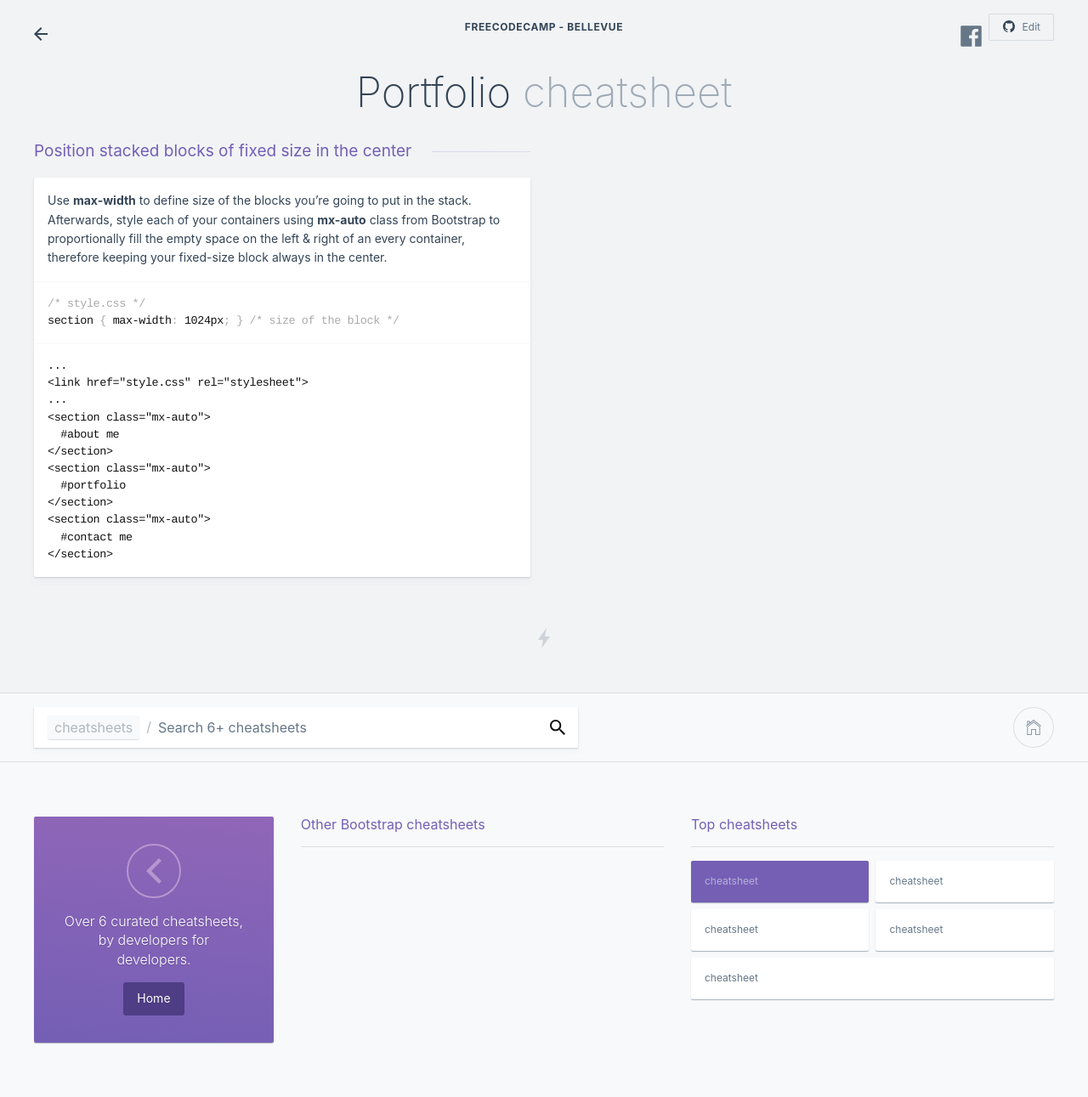
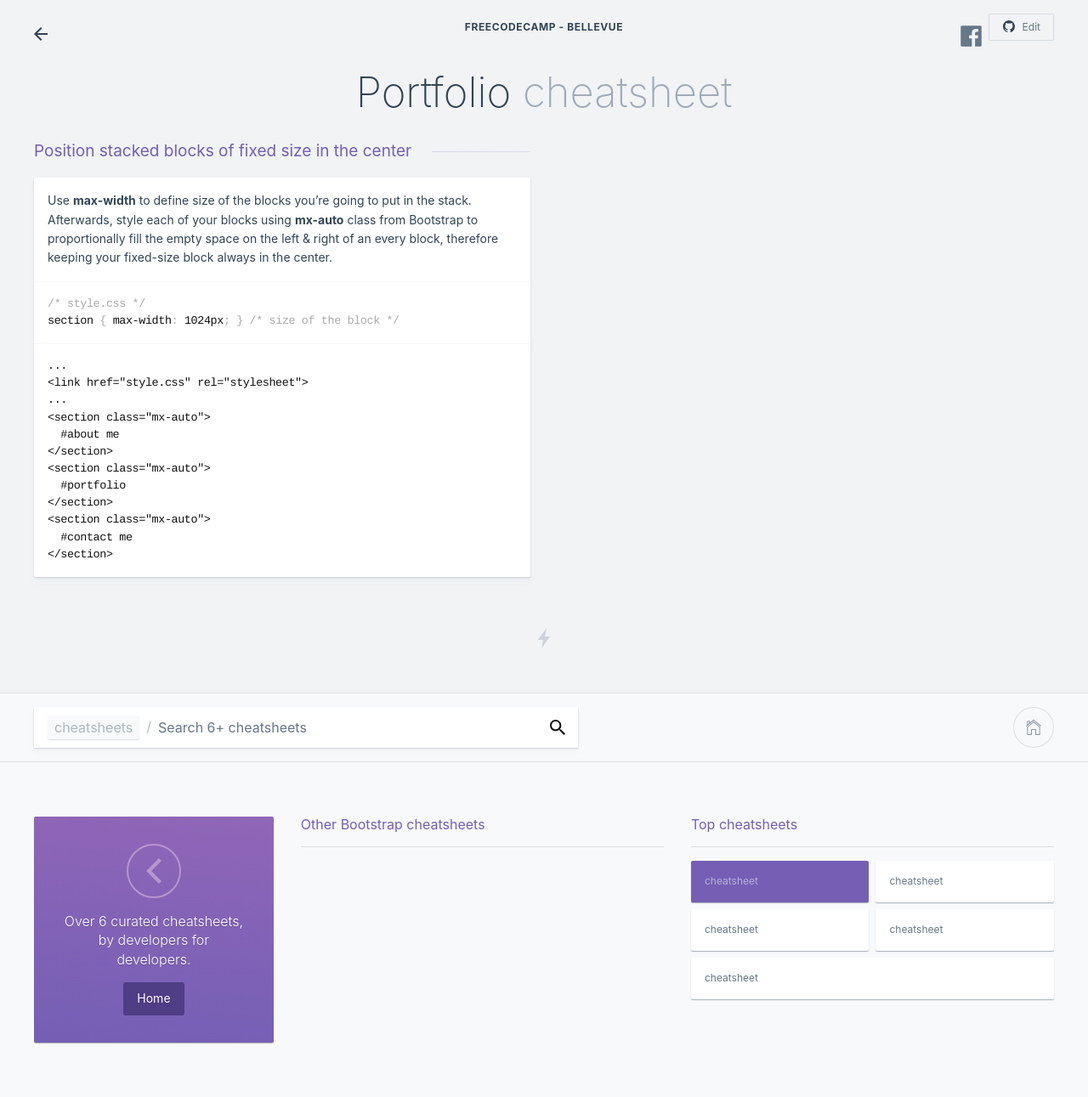
Before and after one commit to BellevueCampsite/cheatsheets, a Jekyll site: the page built from portfolio.md, in a window 1280 px wide. Shown: the whole page at 85% size. Built offline with Jekyll 4.4.1, drawn with Linux system fonts in a browser that asks for light colours.

Commit message:
Update portfolio.md

````diff
--- a/portfolio.md
+++ b/portfolio.md
@@ -6,7 +6,7 @@ tags: Featured
 ---
 
 ### Position stacked blocks of fixed size in the center
-Use __max-width__ to define size of the blocks you're going to put in the stack. Afterwards, style each of your containers using __mx-auto__ class from Bootstrap to proportionally fill the empty space on the left & right of an every container, therefore keeping your fixed-size block always in the center.
+Use __max-width__ to define size of the blocks you're going to put in the stack. Afterwards, style each of your blocks using __mx-auto__ class from Bootstrap to proportionally fill the empty space on the left & right of an every block, therefore keeping your fixed-size block always in the center.
 ```css
 /* style.css */
 section { max-width: 1024px; } /* size of the block */
````
